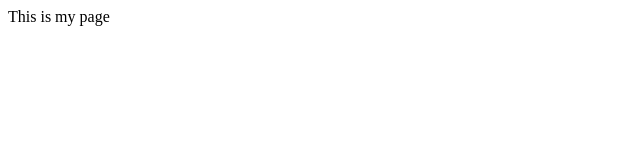
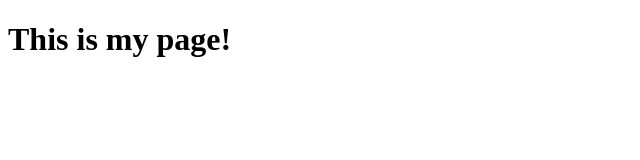
Before and after one commit to yevkip/yevkip.github.io, a plain HTML site: page index.html in a window 1280 px wide. Shown: the whole page, without its empty margins (0-640 px from the left). Drawn offline with Linux system fonts and the light colour scheme.

Commit message:
Update index.html

```diff
--- a/index.html
+++ b/index.html
@@ -2,12 +2,10 @@
 <html>
 <head>
     <title>
-         <h1>
              My Site!!
-         </h1>
     </title>
 </head>
 <body>
-This is my page
+<h1>This is my page!</h1>
 </body>
 </html>
```
